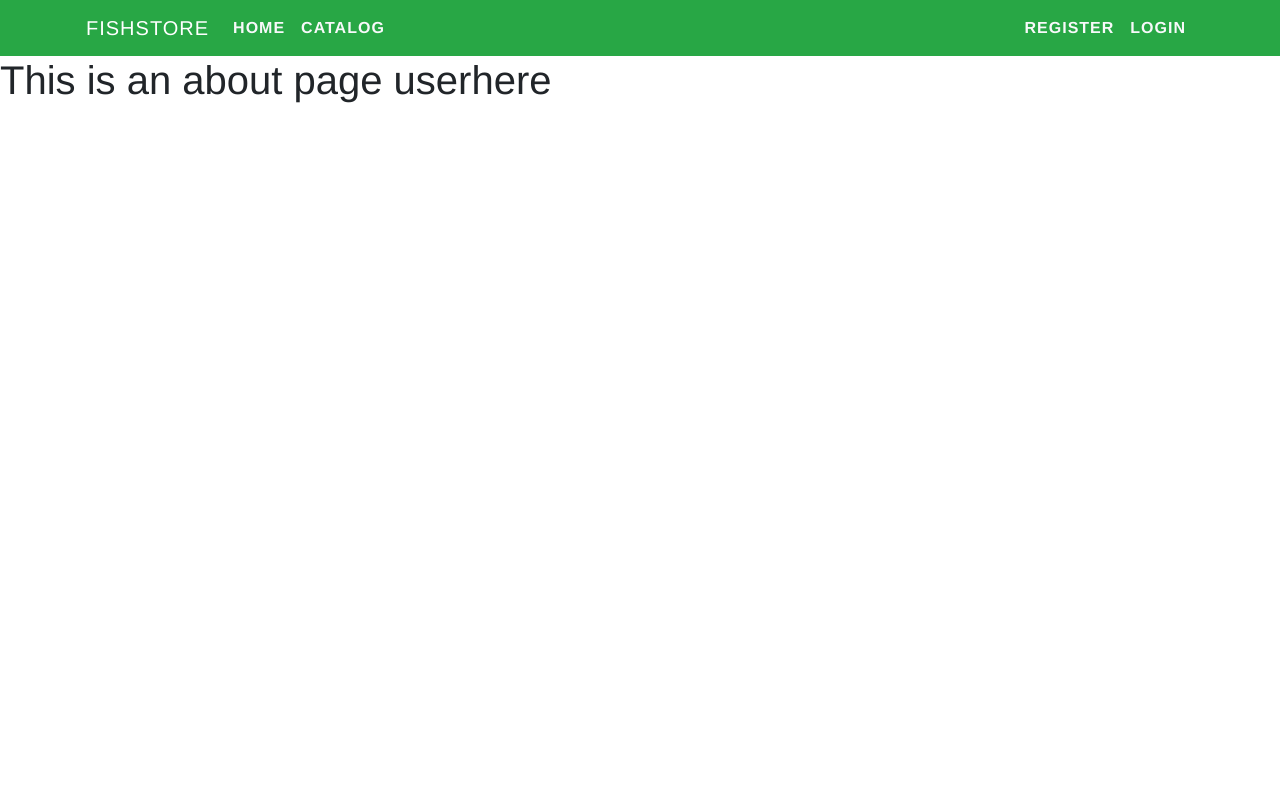
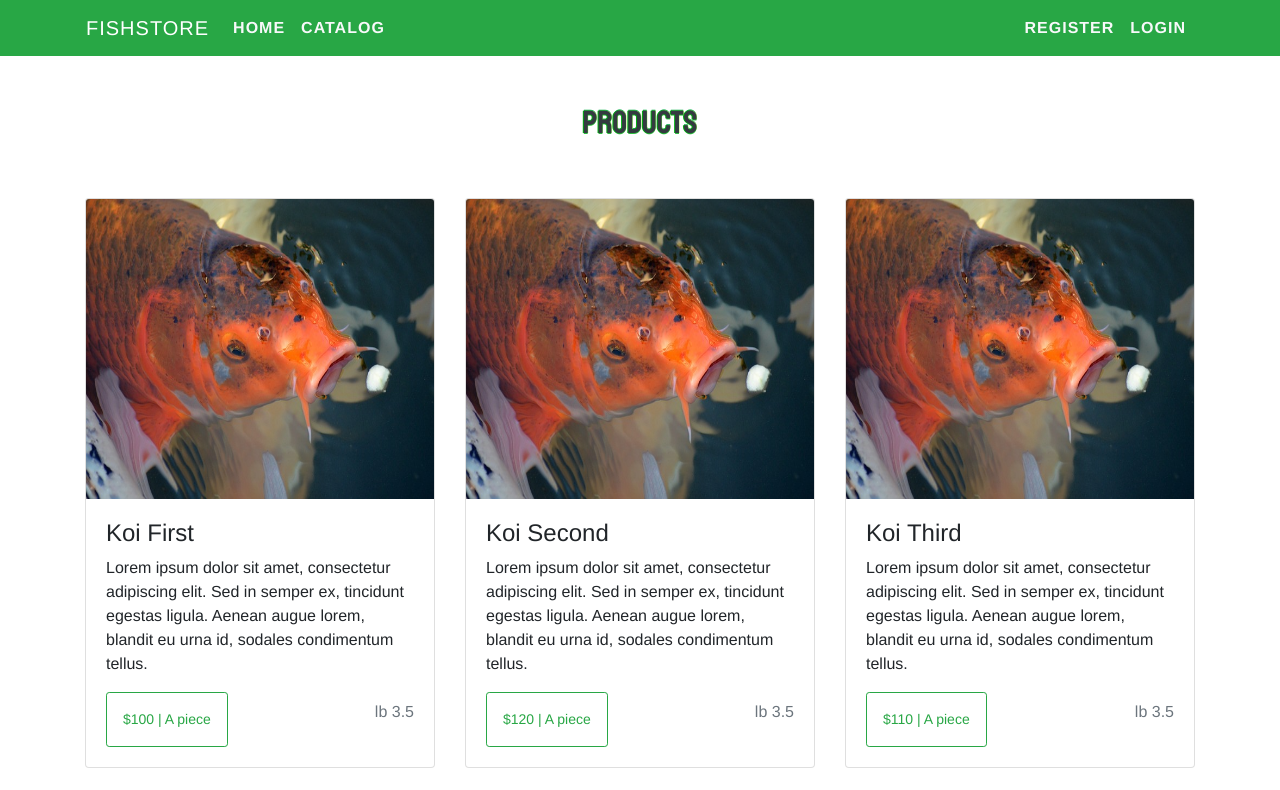
Before and after one commit to eevan7a9/e-commerce-fish-store, a Vue app in the folder frontend-fish-store/: page /#/catalog in a window 1280 px wide. Shown: the top 790 px of the page. Built offline with nearby package versions, Linux system fonts and the light colour scheme.

Commit message:
added catalog items

```diff
--- a/frontend-fish-store/src/components/Application/ApplicationInfo.vue
+++ b/frontend-fish-store/src/components/Application/ApplicationInfo.vue
@@ -52,7 +52,7 @@
           <h3 class="mt-3 font-weight-bold">7</h3>
         </b-card>
 
-        <b-card bg-variant="info" text-variant="white" header="Order" class="text-center">
+        <b-card bg-variant="danger" text-variant="white" header="Order" class="text-center">
           <span>
             <svg
               xmlns="http://www.w3.org/2000/svg"
--- a/frontend-fish-store/src/views/Catalog.vue
+++ b/frontend-fish-store/src/views/Catalog.vue
@@ -1,12 +1,53 @@
 <template>
-  <div class="about">
-    <h1>This is an about page {{ user }}</h1>
-    <h4>{{ token }}</h4>
-  </div>
+  <main class="container">
+    <div>
+      <section class="row align-items-center m-5">
+        <div class="h-400 col-12 text-center text-dark">
+          <h2 class="font-weight-light featured-header text-inner-shadow-success">Products</h2>
+        </div>
+      </section>
+      <div class="row mt-5">
+        <!-- products items -->
+        <div class="col-md-4" v-for="product in products" :key="product.id">
+          <div class="card mb-4 box-shadow">
+            <img class="card-img-top" src="../assets/img/f1.jpg" alt="Card image cap" />
+            <div class="card-body">
+              <h4>{{ product.name }}</h4>
+              <p class="card-text description">{{ product.description }}</p>
+              <div class="d-flex justify-content-between align-items-center">
+                <div class="btn-group">
+                  <button
+                    type="button"
+                    class="btn btn-sm btn-outline-success p-3"
+                  >${{ product.price }} | A piece</button>
+                </div>
+                <p class="text-muted">lb {{ product.weight }}</p>
+              </div>
+            </div>
+          </div>
+        </div>
+        <!-- products items end -->
+      </div>
+    </div>
+  </main>
 </template>
 <script>
 import { mapGetters } from "vuex";
 export default {
-  computed: mapGetters(["user", "token"])
+  computed: mapGetters(["user", "token", "products"])
 };
 </script>
+<style scoped>
+@import url("https://fonts.googleapis.com/css?family=Staatliches&display=swap");
+img {
+  width: 100%;
+  height: 300px;
+}
+.featured-header {
+  font-family: "Staatliches", cursive;
+}
+.description {
+  height: 120px;
+  overflow-y: scroll;
+}
+</style>
```
